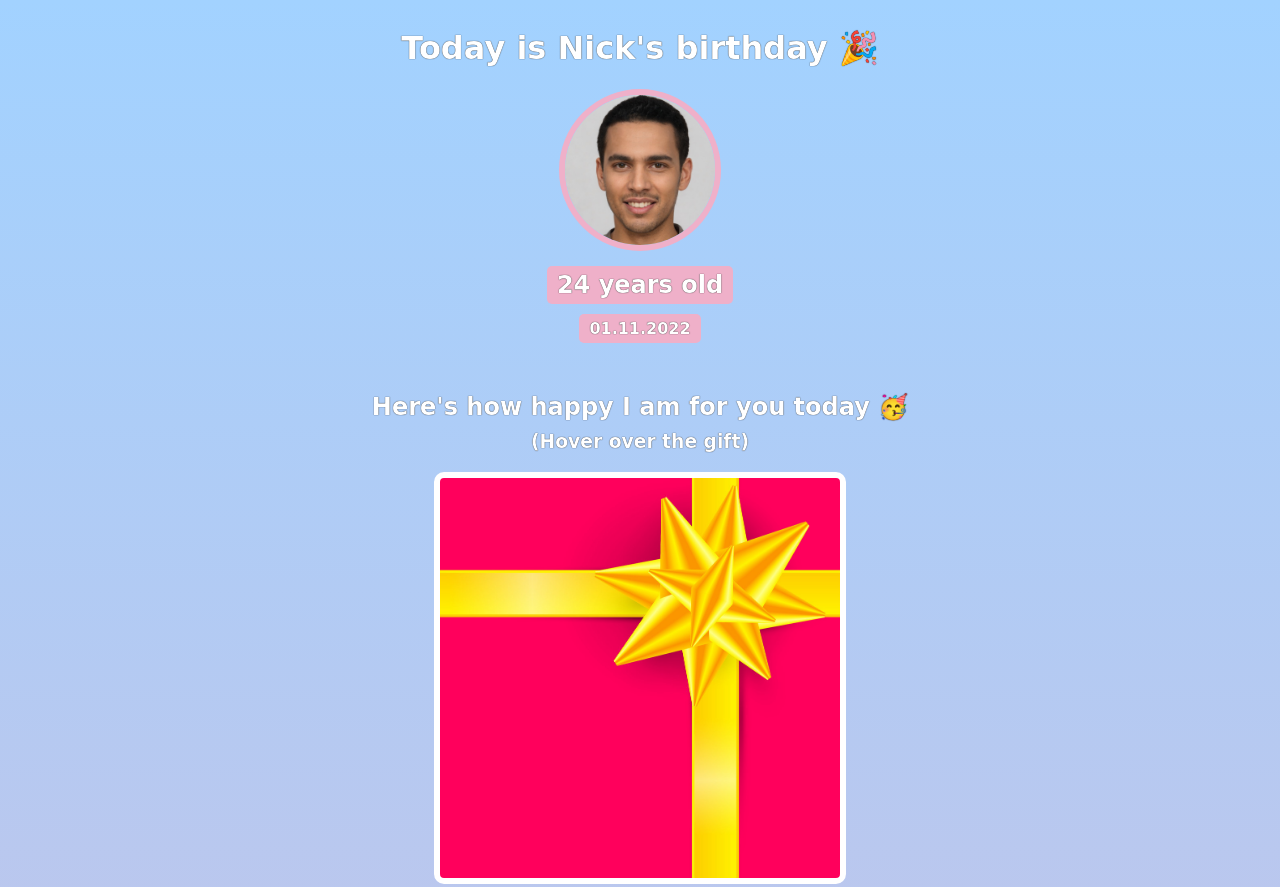
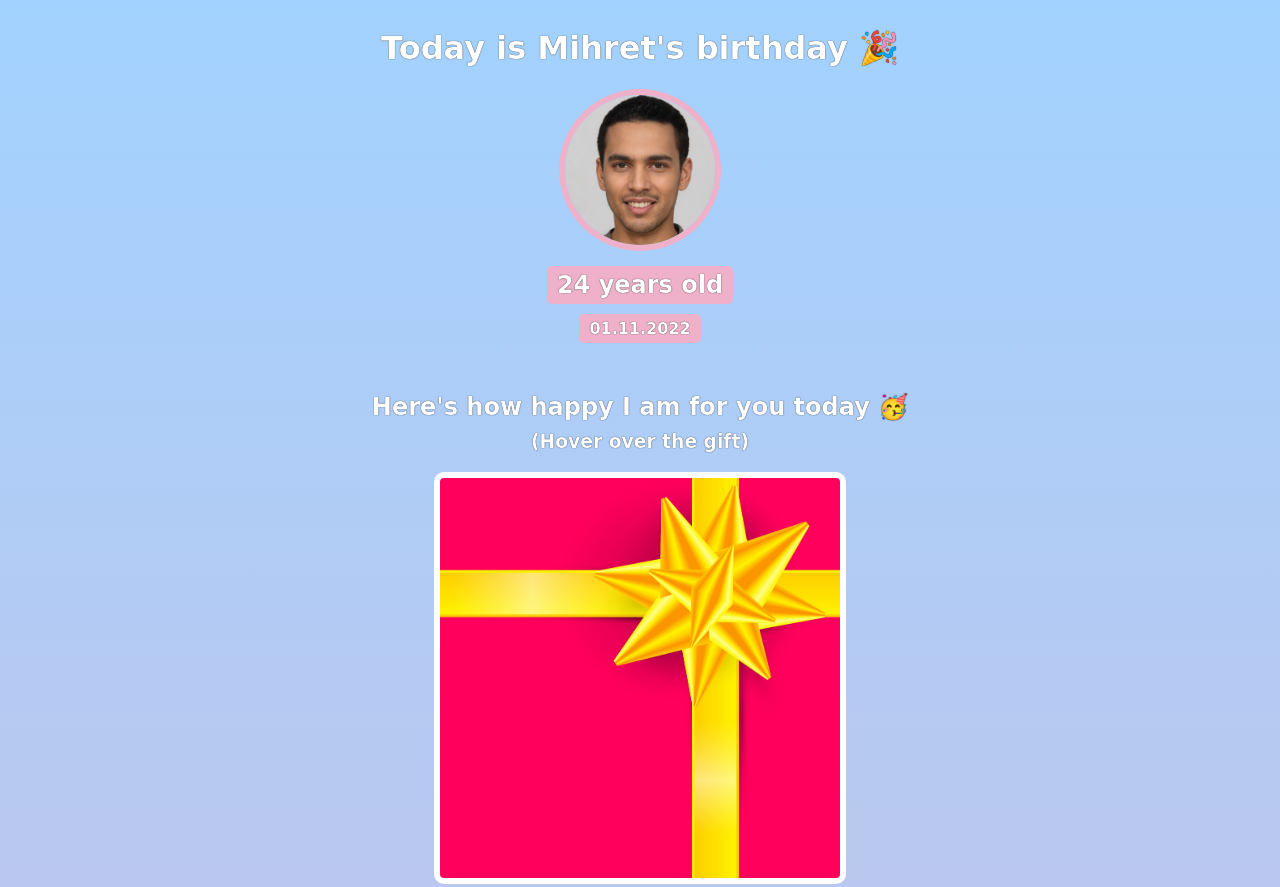
Before and after one commit to mercyleta/birthday-gift-card, a plain HTML site: page index.html in a window 1280 px wide. Shown: the top 887 px of the page. Drawn offline with Linux system fonts and the light colour scheme; a web font is replaced by a local one.

Commit message:
change name to Mihret

```diff
--- a/index.html
+++ b/index.html
@@ -8,7 +8,7 @@
 
     <body>
         <div id="header">
-            <h1>Today is Nick's birthday 🎉</h1>
+            <h1>Today is Mihret's birthday 🎉</h1>
             <img id="bff-img" src="images/nick.jpg">
             <h2 id="bday-age">24 years old</h2>
             <h4 id="bday-date">01.11.2022</h4>
```
